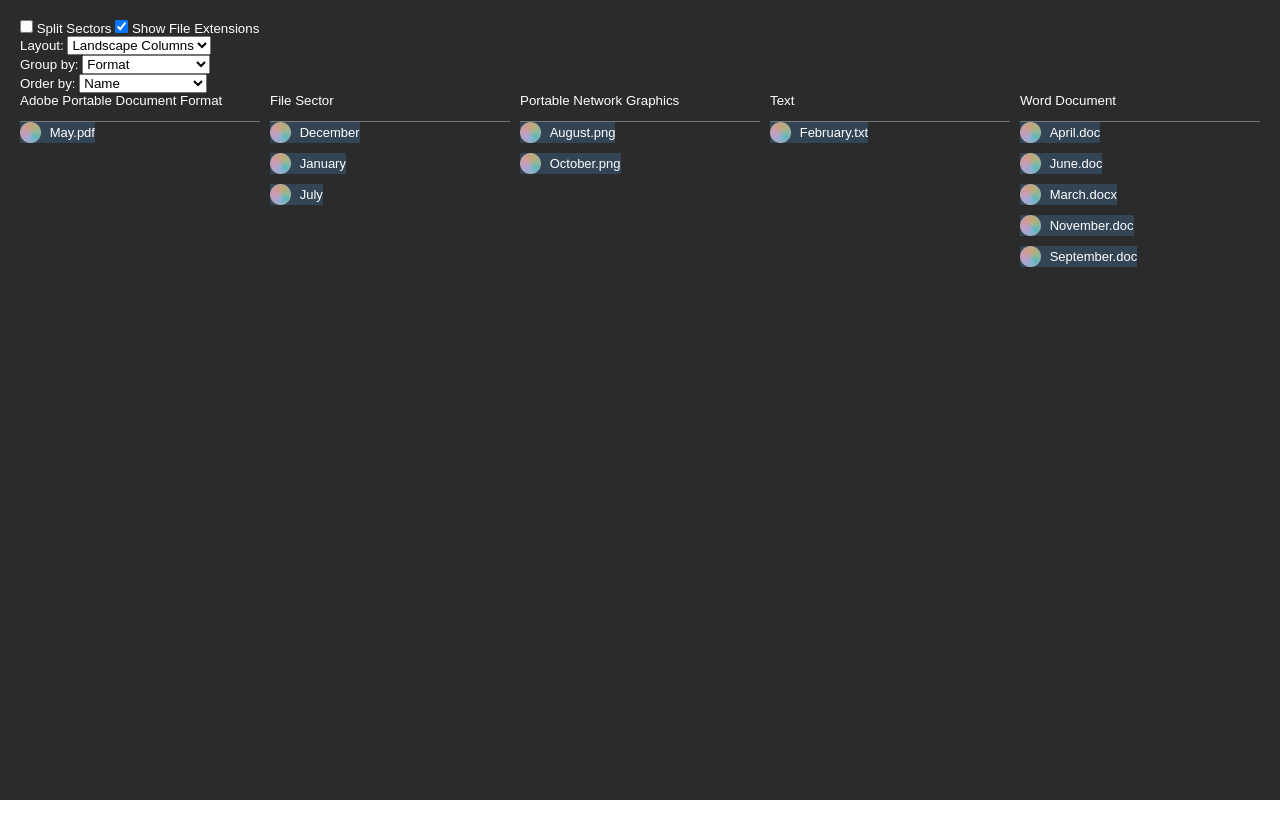
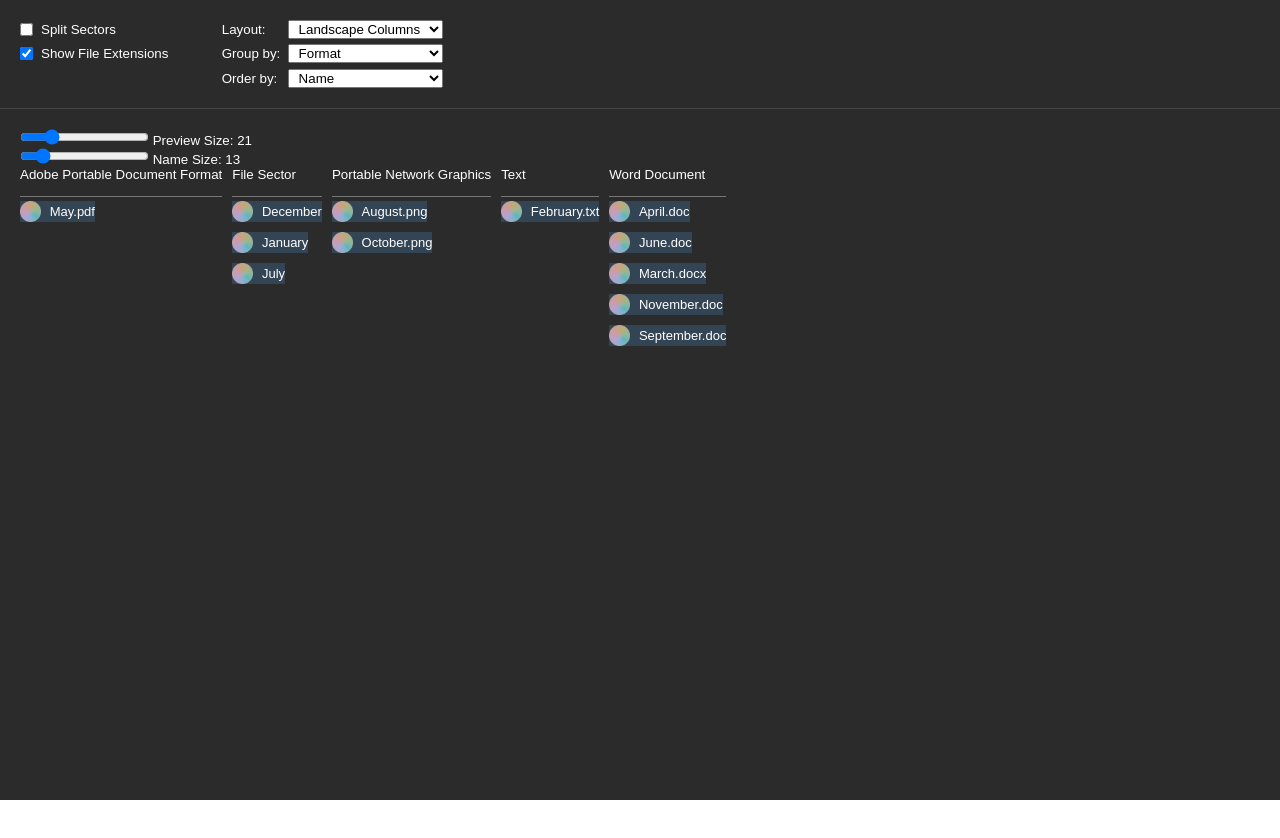
Before and after one commit to benjacksonk/FileBrowser, a SvelteKit app: page / in a window 1280 px wide. Shown: the top 838 px of the page. After the commit the page ends 800 px from the top, so only its background shows below. Built offline with nearby package versions, Linux system fonts and the light colour scheme.

Commit message:
Restored FileSupergroup, along with controls for previewSize and nameSize. Fixed layout functionality.

```diff
--- a/src/Browser.svelte
+++ b/src/Browser.svelte
@@ -1,11 +1,45 @@
 <script lang="ts">
-    import SectorContents from "./SectorContents.svelte";
+    import { Layout } from "$lib/types.svelte";
+    import { browserState } from "$lib/browserState.svelte";
+    import { fileTreeState } from "$lib/fileTreeState.svelte";
+    import FileBrowserConfig from "./FileBrowserConfig.svelte";
+    import FileSupergroup from "./FileSupergroup.svelte";
+    import SectorViewConfig from "./SectorViewConfig.svelte";
 </script>
 
 
 
 <div class="Browser">
-    <SectorContents/>
+    <div class="viewConfigs">
+        <FileBrowserConfig
+            bind:splitSubsectors={browserState.splitSubsectors}
+            bind:showFileExtensions={browserState.showFileExtensions}
+        />
+
+        <SectorViewConfig
+            bind:groupedProperty={fileTreeState.groupedProperty}
+            bind:orderedProperty={fileTreeState.orderedProperty}
+            bind:flow={fileTreeState.layout}
+        />
+    </div>
+
+    <div class="sectorContents">
+        {#if browserState.splitSubsectors}
+        <FileSupergroup
+            fileGroups={fileTreeState.sectorGroups}
+            showHeaders={false}
+            layout={Layout.LandscapeColumns}
+        />
+        {/if}
+
+        <FileSupergroup
+            fileGroups={browserState.splitSubsectors ? fileTreeState.assetGroups : fileTreeState.fileGroups}
+            bind:previewSize={fileTreeState.previewSize}
+            bind:nameSize={fileTreeState.nameSize}
+            showHeaders={fileTreeState.groupedProperty !== ""}
+            layout={fileTreeState.layout}
+        />
+    </div>
 </div>
 
 
@@ -16,5 +50,26 @@
         height: 100%;
         background-color: var(--color-key-10);
         color: white;
+        display: grid;
+        grid-template-rows: max-content 1fr;
+    }
+
+    .viewConfigs {
+        padding: 20px;
+        gap: 0.4em 4em;
+        display: grid;
+        grid-auto-flow: row;
+        grid-template: repeat(3, 1fr) / repeat(2, max-content);
+        border-bottom: 1px solid var(--color-key-7);
+    }
+
+    .sectorContents {
+        width: 100%;
+        height: 100%;
+        padding: 20px;
+        display: grid;
+        grid-auto-flow: column;
+        grid-template-columns: minmax(0,1fr);
+        grid-auto-columns: minmax(0,2fr);
     }
 </style>
--- a/src/FileBrowserConfig.svelte
+++ b/src/FileBrowserConfig.svelte
@@ -15,6 +15,7 @@
         <input type="checkbox" name="splitSubsectors" bind:checked={splitSubsectors}/>
         Split Sectors
     </label>
+
     <label>
         <input type="checkbox" name="showFileExtensions" bind:checked={showFileExtensions}/>
         Show File Extensions
@@ -25,5 +26,19 @@
 
 <style>
     .FileBrowserConfig {
+        width: fit-content;
+        grid-row: 1 / -1;
+        display: grid;
+        grid-auto-flow: column;
+        grid-template-rows: subgrid;
+        grid-template-columns: subgrid;
+        text-wrap: nowrap;
+    }
+
+    label {
+        gap: 0.6em;
+        display: flex;
+        flex-flow: row nowrap;
+        align-items: center;
     }
 </style>
--- a/src/FileGroupUI.svelte
+++ b/src/FileGroupUI.svelte
@@ -8,23 +8,26 @@
         showHeader,
         previewSize = 21,
         nameSize = 13,
-        flow
+        layout
     } : {
         fileGroup: FileGroup,
         showHeader: boolean,
         previewSize: number,
         nameSize: number,
-        flow: Layout
+        layout: Layout
     } = $props();
 
-    let isByRows = $derived(flow === Layout.LandscapeRows || flow === Layout.PortraitRows);
-    let nameBelow = $derived(flow === Layout.PortraitColumns || flow === Layout.PortraitRows);
-    let detailsBelow = $derived(flow !== Layout.List);
+    let isByRows = $derived(layout === Layout.LandscapeRows || layout === Layout.PortraitRows);
+    let nameBelow = $derived(layout === Layout.PortraitColumns || layout === Layout.PortraitRows);
+    let detailsBelow = $derived(layout !== Layout.List);
 </script>
 
 
 
-<div class="FileGroupUI">
+<div class="FileGroupUI"
+    style:grid-row={isByRows ? "unset" : "1 / -1"}
+    style:grid-column={isByRows ? "1 / -1" : "unset"}
+>
     {#if showHeader}
     <span class="groupHeader">{fileGroup.legiblePropertyValue}</span>
     {/if}
@@ -32,11 +35,10 @@
     <div class="files"
         style:font-size={`${nameSize}px`}
         style:grid-auto-flow={isByRows ? "row" : "column"}
-        style:grid-template-columns={isByRows ? `repeat(auto-fill, minmax(0, calc(${previewSize}px + 10em)))` : "unset"}
-        style:grid-template-rows={isByRows ? "unset" : `repeat(auto-fill, ${previewSize}px)`}
+        style:grid-row={`${showHeader ? "2" : "1"} / -1`}
     >
-        {#each fileGroup.files as afile}
-        <FileUI {afile} {previewSize} {nameSize} {nameBelow} {detailsBelow} showFileExtension={browserState.showFileExtensions}/>
+        {#each fileGroup.files as file}
+        <FileUI {file} {previewSize} {nameSize} {nameBelow} {detailsBelow} showFileExtension={browserState.showFileExtensions}/>
         {/each}
     </div>
 </div>
@@ -47,11 +49,12 @@
     .FileGroupUI {
         width: 100%;
         height: 100%;
-        display: flex;
-        flex-flow: column nowrap;
+        display: grid;
+        grid-template: subgrid / subgrid;
     }
 
     .groupHeader {
+        grid-column: 1 / -1;
         height: 2lh;
         width: 100%;
         /* margin: 0 1em; */
@@ -59,12 +62,12 @@
     }
 
     .files {
+        grid-column: 1 / -1;
         width: 100%;
         height: 100%;
         display: grid;
+        grid-template: subgrid / subgrid;
         gap: 10px;
-        grid-auto-rows: max-content;
-        grid-auto-columns: max-content;
         align-content: start;
         justify-content: start;
     }
--- /dev/null
+++ b/src/FileSupergroup.svelte
@@ -0,0 +1,70 @@
+<script lang="ts">
+    import { Layout, type FileGroup } from "$lib/types.svelte";
+    import FileGroupUI from "./FileGroupUI.svelte";
+
+    let {
+        fileGroups,
+        previewSize = $bindable(4),
+        nameSize = $bindable(4),
+        showHeaders,
+        layout
+    } : {
+        fileGroups: FileGroup[],
+        previewSize?: number,
+        nameSize?: number,
+        showHeaders: boolean,
+        layout: Layout
+    } = $props();
+
+    let isByRows = $derived(layout === Layout.LandscapeRows || layout === Layout.PortraitRows);
+</script>
+
+
+
+<div class="FileSupergroup">
+    <label>
+        <input type="range" bind:value={previewSize}/>
+        <span>Preview Size: {previewSize}</span>
+    </label>
+
+    <label>
+        <input type="range" bind:value={nameSize}/>
+        <span>Name Size: {nameSize}</span>
+    </label>
+
+    <div class="fileGroups"
+        style:grid-auto-flow={isByRows ? "column" : "row"}
+        style:grid-template-rows={`repeat(auto-fit, minmax(${previewSize}px, auto))`}
+        style:grid-template-columns={`repeat(auto-fit, minmax(${previewSize}px, auto))`}
+    >
+        {#each fileGroups as fileGroup}
+        <FileGroupUI
+            {fileGroup}
+            showHeader={showHeaders}
+            {previewSize}
+            {nameSize}
+            {layout}
+        />
+        {/each}
+    </div>
+</div>
+
+
+
+<style>
+    .FileSupergroup {
+        width: 100%;
+        height: 100%;
+        display: grid;
+        grid-template-rows: repeat(2, max-content) 1fr;
+    }
+
+    .fileGroups {
+        width: 100%;
+        height: 100%;
+        display: grid;
+        gap: 10px;
+        align-content: start;
+        justify-content: start;
+    }
+</style>
--- a/src/FileUI.svelte
+++ b/src/FileUI.svelte
@@ -2,14 +2,14 @@
     import { type File } from "$lib/types.svelte";
 
     let {
-        afile = $bindable(),
+        file: file = $bindable(),
         previewSize,
         nameSize,
         showFileExtension,
         nameBelow,
         detailsBelow
     } : {
-        afile: File,
+        file: File,
         previewSize: number,
         nameSize: number,
         showFileExtension: boolean,
@@ -17,7 +17,7 @@
         detailsBelow: boolean
     } = $props();
 
-    let displayName = $derived(showFileExtension && afile.extension !== "" ? `${afile.name}.${afile.extension}` : afile.name);
+    let displayName = $derived(showFileExtension && file.extension !== "" ? `${file.name}.${file.extension}` : file.name);
 </script>
 
 
@@ -28,7 +28,7 @@
     style:align-items={"center"}
     style:justify-items={nameBelow ? "center" : "start"}
 >
-    <img class="filePreview" alt="" src={afile.preview} style:height={`${previewSize}px`}>
+    <img class="filePreview" alt="" src={file.preview} style:height={`${previewSize}px`}>
 
     <div class="fileDescription"
         style:flex-flow={`${detailsBelow ? "column" : "row"} nowrap`}
--- a/src/SectorContents.svelte
+++ b/src/SectorContents.svelte
@@ -4,9 +4,7 @@
     import { fileTreeState } from "$lib/fileTreeState.svelte";
     import FileBrowserConfig from "./FileBrowserConfig.svelte";
     import SectorViewConfig from "./SectorViewConfig.svelte";
-    import FileGroupUI from "./FileGroupUI.svelte";
-
-    let isByRows = $derived(fileTreeState.flow === Layout.LandscapeRows || fileTreeState.flow === Layout.PortraitRows);
+    import FileSupergroup from "./FileSupergroup.svelte";
 </script>
 
 
@@ -16,38 +14,29 @@
         bind:splitSubsectors={browserState.splitSubsectors}
         bind:showFileExtensions={browserState.showFileExtensions}
     />
+
     <SectorViewConfig
         bind:groupedProperty={fileTreeState.groupedProperty}
         bind:orderedProperty={fileTreeState.orderedProperty}
-        bind:flow={fileTreeState.flow}
+        bind:flow={fileTreeState.layout}
     />
 
     <div class="fileSupergroup">
         {#if browserState.splitSubsectors}
-        <div class="fileGroups sectorGroups" style:grid-auto-flow={"row"}>
-            {#each fileTreeState.sectorGroups as fileGroup}
-            <FileGroupUI
-                {fileGroup}
-                showHeader={false}
-                previewSize={fileTreeState.previewSize}
-                nameSize={fileTreeState.nameSize}
-                flow={fileTreeState.flow}
-            />
-            {/each}
-        </div>
+        <FileSupergroup
+            fileGroups={fileTreeState.sectorGroups}
+            showHeaders={false}
+            layout={Layout.LandscapeRows}
+        />
         {/if}
 
-        <div class="fileGroups" style:grid-auto-flow={isByRows ? "column" : "row"}>
-            {#each (browserState.splitSubsectors ? fileTreeState.assetGroups : fileTreeState.fileGroups) as fileGroup}
-            <FileGroupUI
-                {fileGroup}
-                showHeader={fileTreeState.groupedProperty !== ""}
-                previewSize={fileTreeState.previewSize}
-                nameSize={fileTreeState.nameSize}
-                flow={fileTreeState.flow}
-            />
-            {/each}
-        </div>
+        <FileSupergroup
+            fileGroups={browserState.splitSubsectors ? fileTreeState.assetGroups : fileTreeState.fileGroups}
+            bind:previewSize={fileTreeState.previewSize}
+            bind:nameSize={fileTreeState.nameSize}
+            showHeaders={fileTreeState.groupedProperty !== ""}
+            layout={fileTreeState.layout}
+        />
     </div>
 </div>
 
@@ -55,32 +44,16 @@
 
 <style>
     .SectorContents {
-        width: 100%;
-        height: 100%;
+        width: 1fr;
+        height: 1fr;
         padding: 20px;
     }
 
     .fileSupergroup {
-        width: 100%;
-        height: 100%;
+        width: 1fr;
+        height: 1fr;
         display: grid;
         grid-auto-flow: column;
         grid-auto-columns: minmax(0,1fr);
     }
-
-    .fileGroups {
-        width: 100%;
-        height: 100%;
-        display: grid;
-        gap: 10px;
-        grid-auto-rows: minmax(0,1fr);
-        grid-auto-columns: minmax(0,1fr);
-        grid-template: repeat(auto-fit, minmax(0,1fr)) / repeat(auto-fit, minmax(0,1fr));
-        align-content: start;
-        justify-content: start;
-    }
-
-    .sectorGroups {
-        border-right: 1px solid var(--color-grey-4);
-    }
 </style>
--- a/src/SectorViewConfig.svelte
+++ b/src/SectorViewConfig.svelte
@@ -18,67 +18,60 @@
 
 
 <div class="SectorViewConfig">
-    <div>
-        <label id="label-flow" for="select-flow">Layout:</label>
-        <select id="select-flow" name="select-flow" bind:value={flow}>
+    <label>
+        <span>Layout:</span>
+        <select bind:value={flow}>
             {#each Object.values(Layout) as flowMode}
-            <option value={flowMode}>{flowMode}</option>
-            {/each}
-        </select>
-    </div>
-
-    <div>
-        <label id="label-groupedProperty" for="select-groupedProperty">Group by:</label>
-        <select id="select-groupedProperty" name="select-groupedProperty" bind:value={groupedProperty}>
-            {#each sortProperties as sortPropertyName}
-            <option id={`option-groupedProperty-${sortPropertyName}`} value={sortPropertyName}>{sortPropertyName}</option>
-            {/each}
-        </select>
-    </div>
-
-    <div>
-        <label id="label-orderedProperty" for="select-orderedProperty">Order by:</label>
-        <select id="select-orderedProperty" name="select-orderedProperty" bind:value={orderedProperty}>
-            {#each orderProperties as orderPropertyName}
-            <option id={`option-orderedProperty-${orderPropertyName}`} value={orderPropertyName}>{orderPropertyName}</option>
-            {/each}
-        </select>
-    </div>
-
-
-    <!-- <label>
-        Layout:
-        <select name="select-flow" bind:value={flow}>
-            {#each Object.values(FileFlow) as flowMode}
             <option value={flowMode}>{flowMode}</option>
             {/each}
         </select>
     </label>
 
     <label>
-        Group by:
-        <select name="select-groupedProperty" bind:value={groupedProperty}>
-            {#each groupings as grouping}
-            <option value={grouping}>{grouping}</option>
+        <span>Group by:</span>
+        <select bind:value={groupedProperty}>
+            {#each sortProperties as sortPropertyName}
+            <option value={sortPropertyName}>{sortPropertyName}</option>
             {/each}
         </select>
     </label>
 
     <label>
-        Order by:
-        <select name="select-orderedProperty" bind:value={orderedProperty}>
-            {#each sortings as sorting}
-            <option value={sorting}>{sorting}</option>
+        <span>Order by:</span>
+        <select bind:value={orderedProperty}>
+            {#each orderProperties as orderPropertyName}
+            <option value={orderPropertyName}>{orderPropertyName}</option>
             {/each}
         </select>
-    </label> -->
+    </label>
 </div>
 
 
 
 <style>
     .SectorViewConfig {
+        grid-row: 1 / -1;
         width: 100%;
         height: max-content;
+
+        display: grid;
+        grid-auto-flow: column;
+        grid-template: subgrid / repeat(2, max-content);
+    }
+
+    label {
+        grid-column: 1 / -1;
+
+        display: grid;
+        gap: 0 0.6em;
+        grid-auto-flow: row;
+        grid-template-columns: subgrid;
+        grid-auto-rows: max-content;
+        text-wrap: nowrap;
+        align-items: center;
+    }
+
+    select {
+        padding: 0 0.4em;
     }
 </style>
--- a/src/lib/types.svelte.ts
+++ b/src/lib/types.svelte.ts
@@ -162,7 +162,7 @@ export class FileSector extends File {
     groupedProperty: string = $state("");
     previewSize: number = 21;
     nameSize: number = 13;
-    flow: Layout = $state(Layout.LandscapeColumns);
+    layout: Layout = $state(Layout.LandscapeColumns);
 
     fileGroups: FileGroup[] = $derived(this.#groupFilesByProperty(this.files, this.groupedProperty));
     assetGroups: FileGroup[] = $derived(this.#groupFilesByProperty(this.assets, this.groupedProperty));
```
